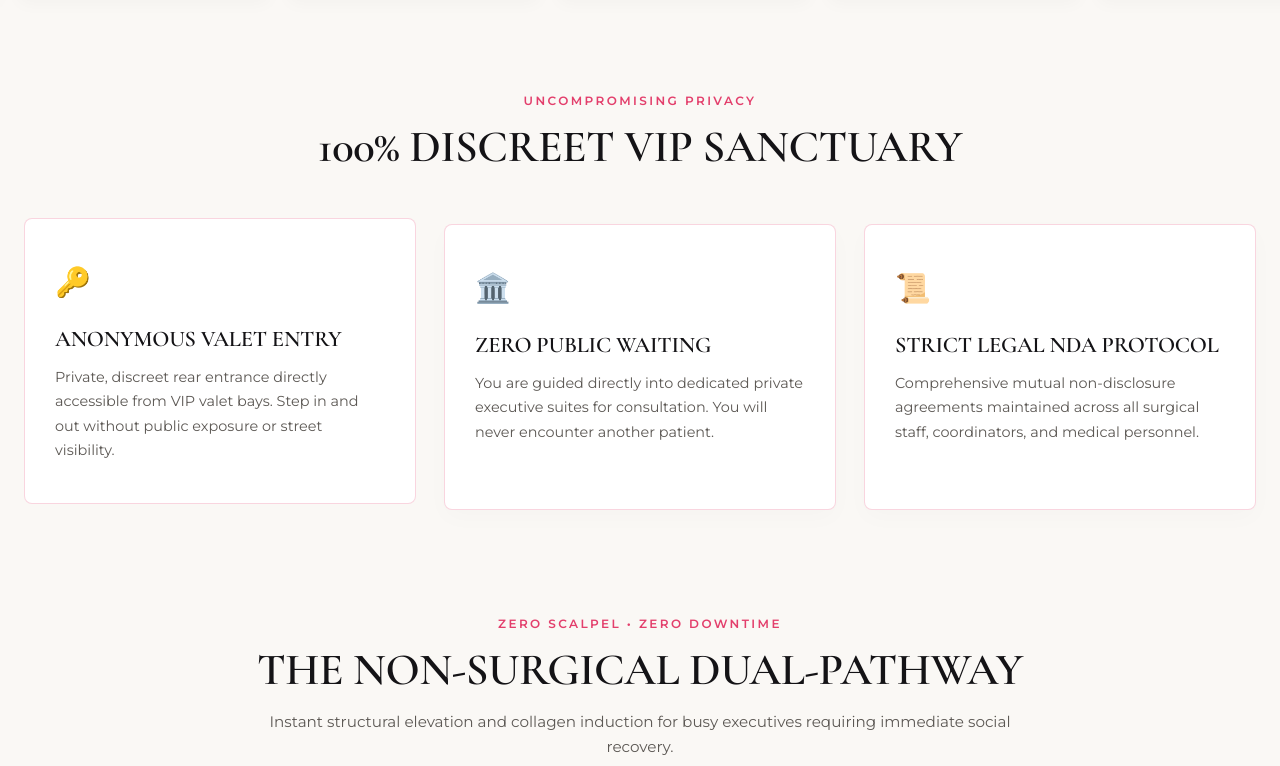
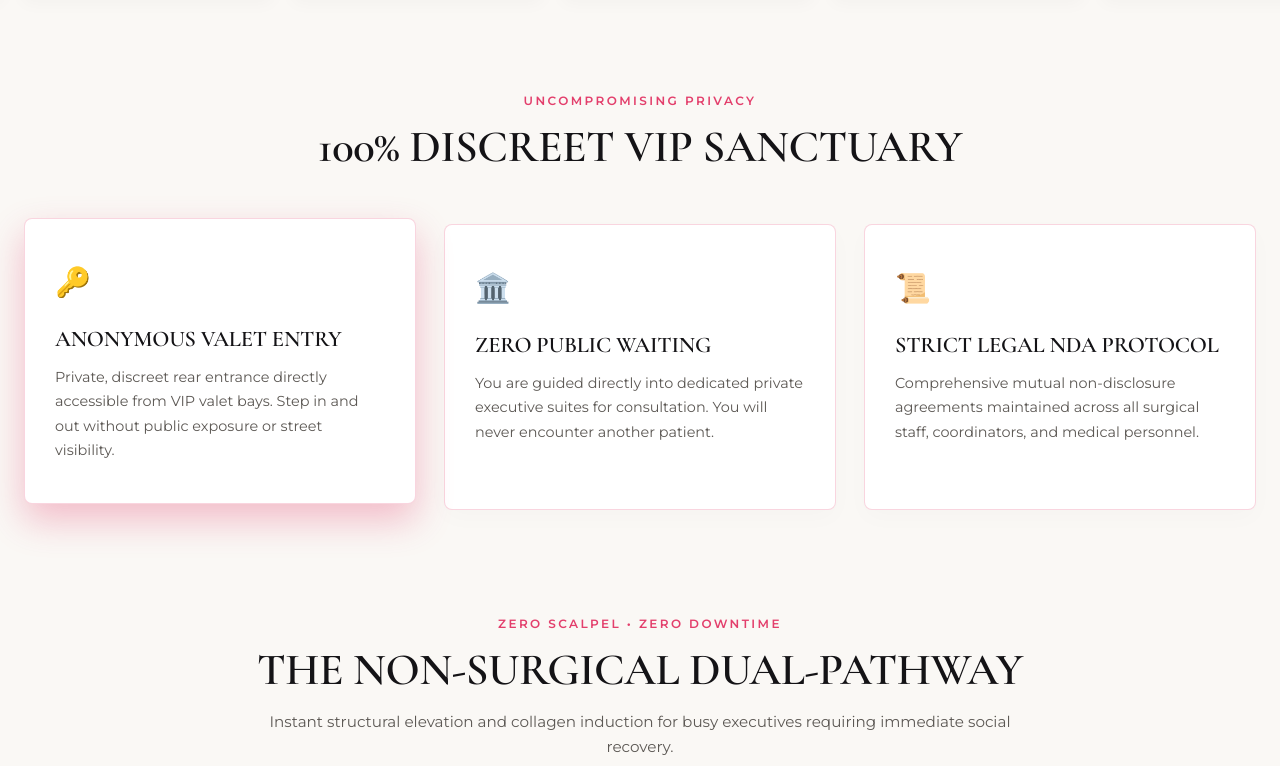
Before and after one commit to akashraiyan4-source/aura-cosmetic-studio, a website: page index.html in a window 1280 px wide. In both pictures the pointer is over the element 220 px from the left and 2001 px from the top of the page. Shown: the part 1635-2401 px from the top of the page. Drawn offline with nearby package versions, Linux system fonts and the light colour scheme.

Commit message:
apply E33F6C hover shadow to cards

```diff
--- a/index.html
+++ b/index.html
@@ -477,10 +477,9 @@
     }
 
     .white-card:hover {
-      transform: translateY(-6px);
-      box-shadow: 0 16px 36px var(--rose-glow);
-    }
-
+  transform: translateY(-6px);
+  box-shadow: 0 16px 36px rgba(227, 63, 108, 0.32) !important;
+}
     .card-icon {
       font-size: 1.8rem;
       margin-bottom: 20px;
```
